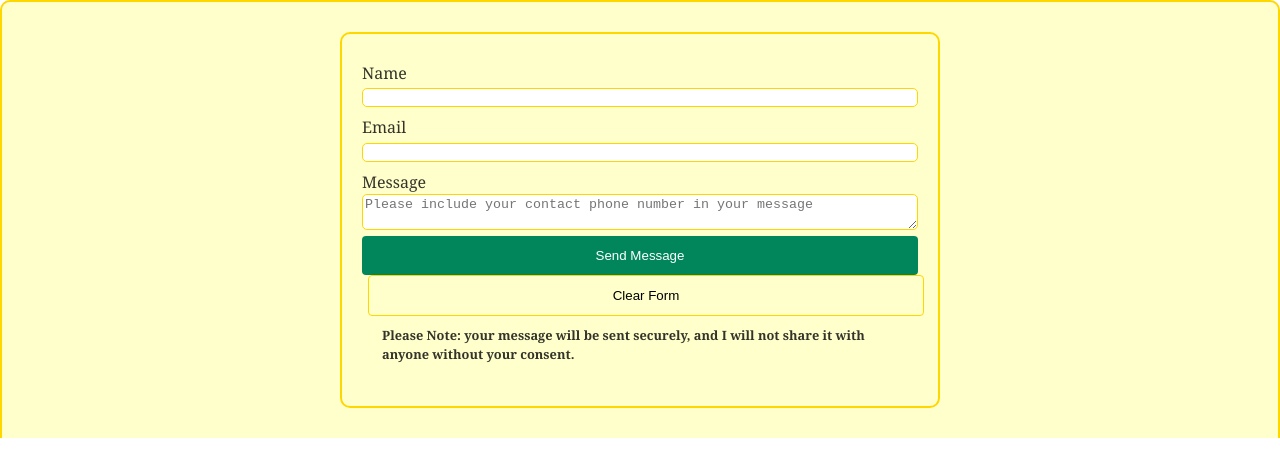
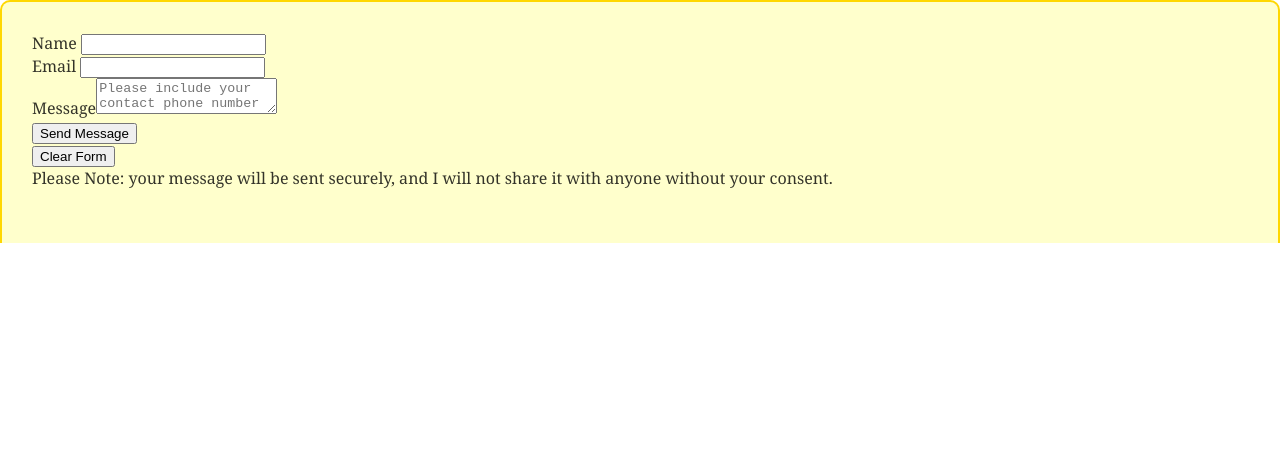
Before and after one commit to grampers/fitz, a Gatsby site: page /contact in a window 1280 px wide. Built offline with nearby package versions, Linux system fonts and the light colour scheme; Gatsby itself is replaced by a stand-in of ours.

Commit message:
further contact form changes

```diff
--- a/src/pages/contact.js
+++ b/src/pages/contact.js
@@ -1,7 +1,5 @@
 import React from 'react';
 import styled from 'styled-components';
-
-import Form from '../components/Form';
 
 const Contact = styled.div`
   background-color: #ffffcc;
@@ -15,7 +13,46 @@ const Contact = styled.div`
 export default () => {
   return (
     <Contact>
-      <Form />
+      <form
+        action="/success"
+        name="contact"
+        method="post"
+        data-netlify="true"
+        data-netlify-honeypot="bot-field"
+      >
+        <div>
+          <label htmlFor="name">Name </label>
+          <input type="text" name="name" id="name" />
+        </div>
+        <div>
+          <label htmlFor="email">Email </label>
+          <input type="text" name="email" id="email" />
+        </div>
+        <div>
+          <label htmlFor="message">Message</label>
+          <textarea
+            name="message"
+            id="message"
+            placeholder="Please include your contact phone number in your message"
+          />
+        </div>
+        <input type="hidden" name="bot-field" />
+
+        <div className="actions">
+          <div>
+            <input type="submit" value="Send Message" className="special" />
+          </div>
+          <div>
+            <input type="reset" value="Clear Form" />
+          </div>
+          <div id="security">
+            <p>
+              Please Note: your message will be sent securely, and I will not
+              share it with anyone without your consent.{' '}
+            </p>{' '}
+          </div>
+        </div>
+      </form>
     </Contact>
   );
 };
```
